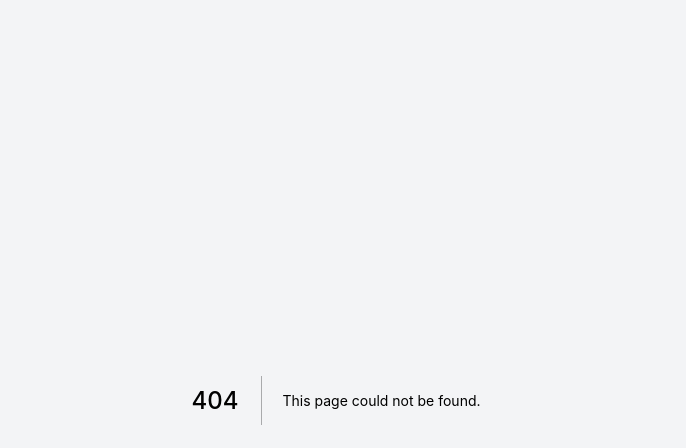
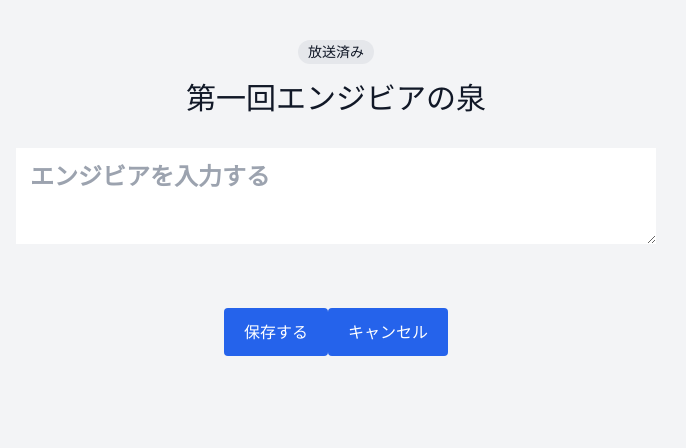
Before and after one commit to three-ppp/PPP_Engibeer, a Next.js app: page /before/1/engibeer/edit in a window 1280 px wide. Before the commit this address had no page. Shown: the top 448 px of the page, without its empty margins (304-990 px from the left). Built offline with nearby package versions, Linux system fonts and the light colour scheme; data requests are answered from the project's data file.

Commit message:
🔨 確認と編集のページを途中まで作成

```diff
--- /dev/null
+++ b/pages/before/[broadcastId]/engibeer/check.tsx
@@ -0,0 +1,80 @@
+import { useRouter } from "next/dist/client/router";
+import { useCallback, useEffect, useState, VFC } from "react";
+import BroadcastTitle from "../../../../components/BroadcastTitle";
+import Button from "../../../../components/Button";
+
+type BroadcastInfo = {
+  id: string;
+  title: string;
+  status: "before" | "during" | "after";
+  engibeerCount: string;
+  date: string;
+};
+
+const EngiberrAddPage: VFC = () => {
+  const [broadcastInfo, setBroadcastInfo] = useState<BroadcastInfo>();
+  const [engibeer, setEngibeer] = useState("");
+
+  const router = useRouter();
+
+  const fetchLiveInfo = useCallback(
+    async (broadcastId: string | string[] | undefined) => {
+      const res = await fetch(
+        `http://localhost:3001/broadcasts/${broadcastId}`
+      );
+      const json = await res.json();
+      setBroadcastInfo(json);
+    },
+    []
+  );
+
+  const editEngibeer = useCallback(() => {
+    // エンジビアを編集する処理を書く
+    console.log(engibeer);
+  }, [engibeer]);
+
+  const removeEngibeer = useCallback(() => {
+    // エンジビアを削除する処理を書く
+    console.log(engibeer);
+  }, [engibeer]);
+
+  useEffect(() => {
+    // クエリがセットされたことを検知
+    if (router.asPath !== router.route) {
+      const { broadcastId } = router.query;
+      fetchLiveInfo(broadcastId);
+    }
+  }, [router]);
+
+  return (
+    <div>
+			<div className="flex flex-col">
+				{broadcastInfo !== undefined ? (
+					<div className="pt-10 mb-8">
+						<BroadcastTitle
+							title={broadcastInfo.title}
+							status={broadcastInfo.status}
+						/>
+					</div>
+				) : null}
+
+
+				<div className="mb-auto">
+					<p className="text-3xl bg-white p-8 rounded-lg w-2/5 text-center mx-auto mt-8">
+						HTMLにはポータルという便利な要素がある
+					</p>
+				</div>
+
+				<div className="flex flex-row justify-center items-center mt-8">
+					<Button text="編集する" onClick={editEngibeer} />
+					<Button text="削除する" onClick={removeEngibeer} />
+				</div>
+
+
+    	</div>
+		</div>
+
+  );
+};
+
+export default EngiberrAddPage;
--- /dev/null
+++ b/pages/before/[broadcastId]/engibeer/edit.tsx
@@ -0,0 +1,76 @@
+import { useRouter } from "next/dist/client/router";
+import { useCallback, useEffect, useState, VFC } from "react";
+import BroadcastTitle from "../../../../components/BroadcastTitle";
+import Button from "../../../../components/Button";
+
+type BroadcastInfo = {
+  id: string;
+  title: string;
+  status: "before" | "during" | "after";
+  engibeerCount: string;
+  date: string;
+};
+
+const EngiberrAddPage: VFC = () => {
+  const [broadcastInfo, setBroadcastInfo] = useState<BroadcastInfo>();
+  const [engibeer, setEngibeer] = useState("");
+
+  const router = useRouter();
+
+  const fetchLiveInfo = useCallback(
+    async (broadcastId: string | string[] | undefined) => {
+      const res = await fetch(
+        `http://localhost:3001/broadcasts/${broadcastId}`
+      );
+      const json = await res.json();
+      setBroadcastInfo(json);
+    },
+    []
+  );
+
+  const saveEngibeer = useCallback(() => {
+    // エンジビアを保存する処理を書く
+    console.log(engibeer);
+  }, [engibeer]);
+
+  const cancelEngibeer = useCallback(() => {
+    // キャンセルする処理を書く
+    console.log(engibeer);
+  }, [engibeer]);
+
+  useEffect(() => {
+    // クエリがセットされたことを検知
+    if (router.asPath !== router.route) {
+      const { broadcastId } = router.query;
+      fetchLiveInfo(broadcastId);
+    }
+  }, [router]);
+
+  return (
+    <div className="flex flex-col justify-center items-center">
+      {broadcastInfo !== undefined ? (
+        <div className="pt-10 mb-8">
+          <BroadcastTitle
+            title={broadcastInfo.title}
+            status={broadcastInfo.status}
+          />
+        </div>
+      ) : null}
+
+      <textarea
+        className="w-2/4 h-24 px-3.5 py-3 text-2xl mb-8 font-bold"
+        cols={30}
+        rows={10}
+        placeholder="エンジビアを入力する"
+        onChange={(e) => setEngibeer(e.target.value)}
+      ></textarea>
+
+      <div className="flex flex-row justify-center items-center mt-8">
+        <Button text="保存する" onClick={saveEngibeer} />
+        <Button text="キャンセル" onClick={cancelEngibeer} />
+      </div>
+    </div>
+  );
+};
+
+export default EngiberrAddPage;
```
